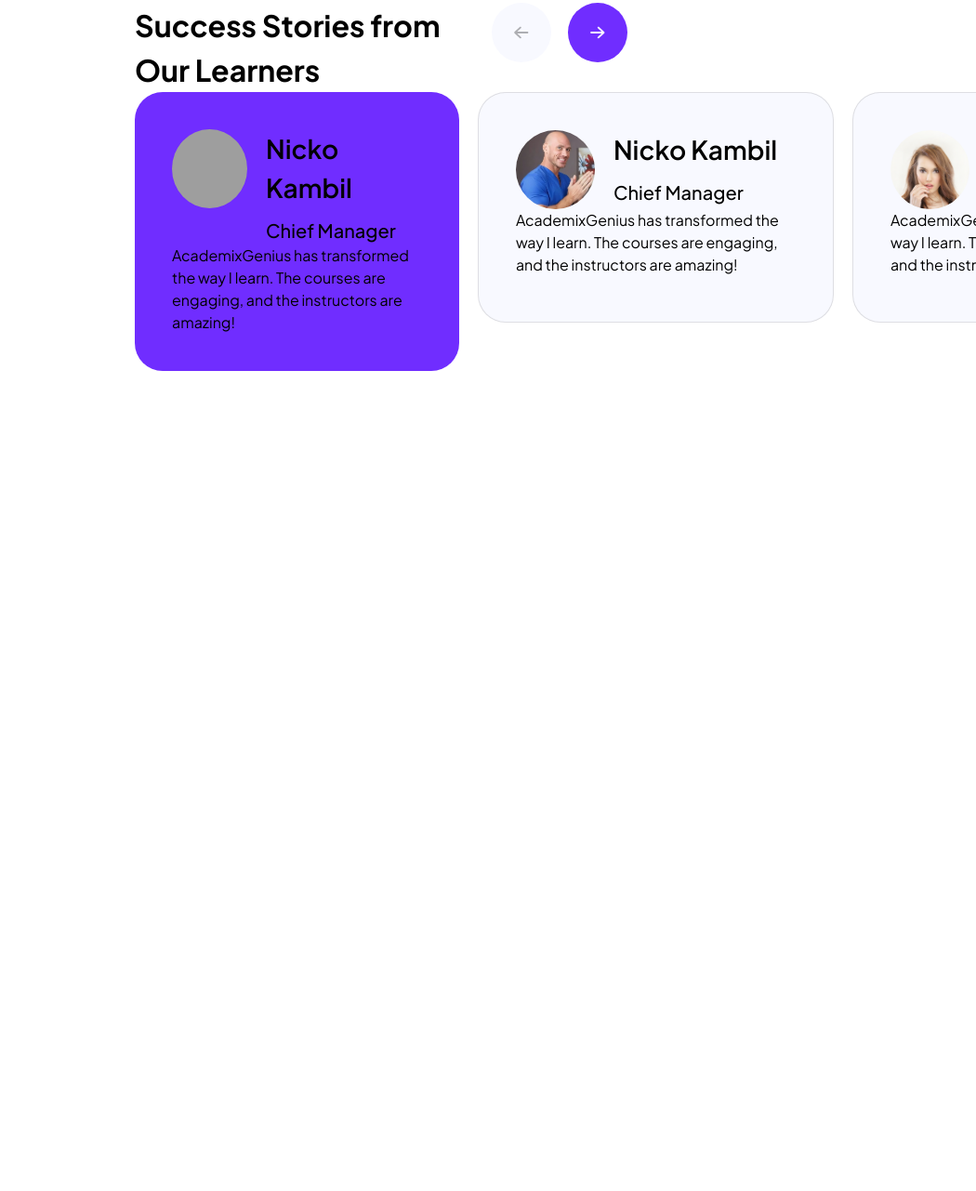
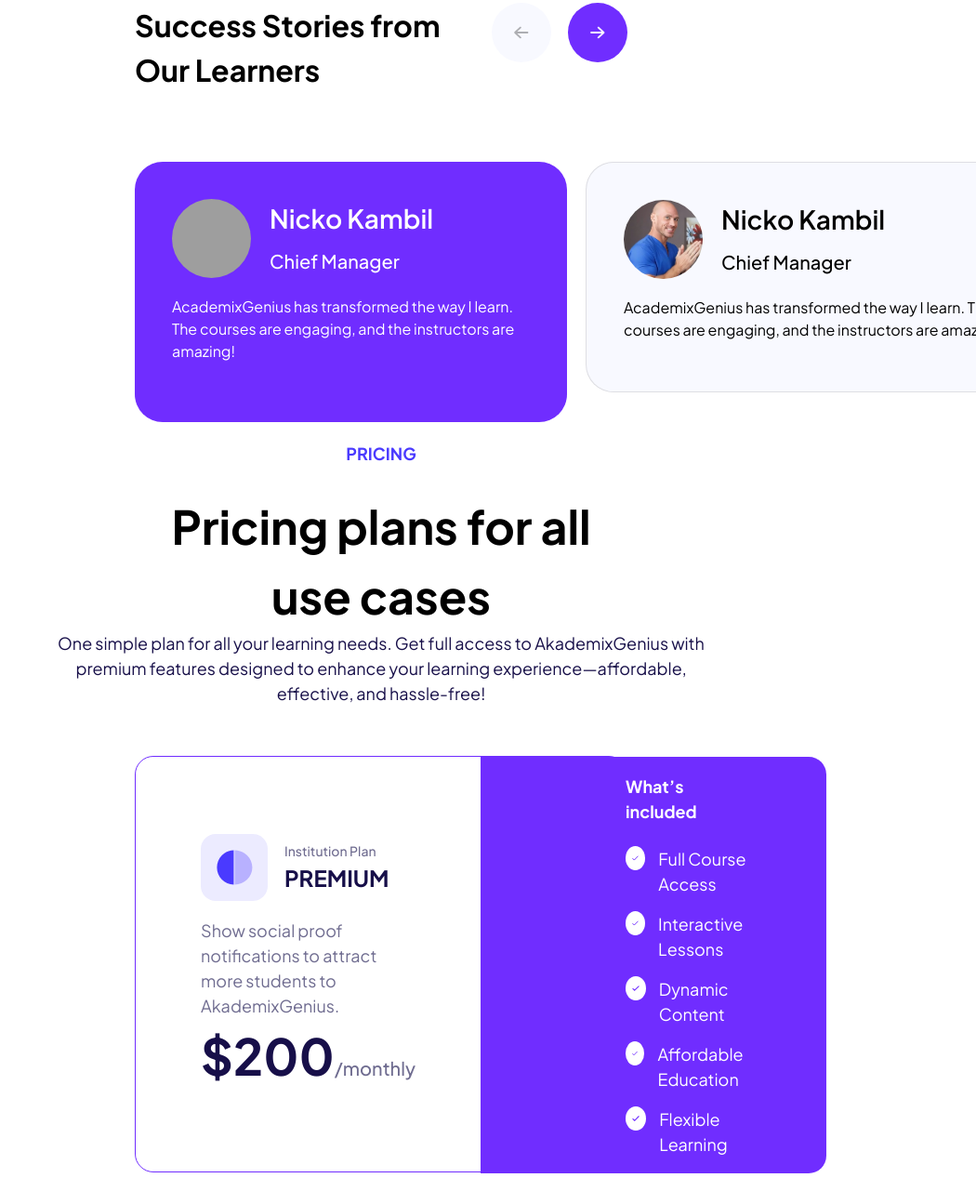
Before and after one commit to ghozheider/ag-landing_page, a plain HTML site: page index.html in a window 1280 px wide. Shown: the part 2894-4175 px from the top of the page at 93% size, without its empty margins (230-1280 px from the left). Before the commit the page ends 3293 px from the top, so only its background shows below. Drawn offline with nearby package versions, Linux system fonts and the light colour scheme; grey boxes are pictures that could not be loaded.

Commit message:
add price list

```diff
--- a/index.html
+++ b/index.html
@@ -337,10 +337,18 @@
           <!-- review arrow -->
           <div class="review-header-arrow">
             <div class="arrow-frame1">
-              <img class="arrow1" src="assets/icons/arrow-icon (2).svg" alt="">
+              <img
+                class="arrow1"
+                src="assets/icons/arrow-icon (2).svg"
+                alt=""
+              />
             </div>
             <div class="arrow-frame2">
-              <img class="arrow2" src="assets/icons/arrow-icon (1).svg" alt="">
+              <img
+                class="arrow2"
+                src="assets/icons/arrow-icon (1).svg"
+                alt=""
+              />
             </div>
           </div>
           <!-- review arrow -->
@@ -351,7 +359,11 @@
           <div class="review-container1">
             <div class="review-1">
               <div class="review-pp">
-                <img class="review-ppimg" src="assets/images/course-images-review_pp (1).jpg" alt="" />
+                <img
+                  class="review-ppimg"
+                  src="assets/images/course-images-review_pp (1).jpg"
+                  alt=""
+                />
               </div>
               <div class="review-name">
                 <p class="review-name1-h1">Nicko Kambil</p>
@@ -367,7 +379,11 @@
           <div class="review-container2">
             <div class="review-1">
               <div class="review-pp">
-                <img class="review-ppimg" src="assets/images/course-images-review_pp (3).jpg" alt="" />
+                <img
+                  class="review-ppimg"
+                  src="assets/images/course-images-review_pp (3).jpg"
+                  alt=""
+                />
               </div>
               <div class="review-name">
                 <p class="review-name1-h1">Nicko Kambil</p>
@@ -383,7 +399,11 @@
           <div class="review-container2">
             <div class="review-1">
               <div class="review-pp">
-                <img class="review-ppimg" src="assets/images/course-images-review_pp (2).jpg" alt="" />
+                <img
+                  class="review-ppimg"
+                  src="assets/images/course-images-review_pp (2).jpg"
+                  alt=""
+                />
               </div>
               <div class="review-name">
                 <p class="review-name1-h1">Nicko Kambil</p>
@@ -399,6 +419,85 @@
         <!-- review list -->
       </div>
       <!-- review -->
+
+      <!-- pricing -->
+      <div class="pricing">
+        <!-- pricing header -->
+        <div class="pricing-header">
+          <p class="pricing-h1">PRICING</p>
+          <p class="pricing-h2">Pricing plans for all use cases</p>
+          <p class="pricing-h3">
+            One simple plan for all your learning needs. Get full access to
+            AkademixGenius with premium features designed to enhance your
+            learning experience—affordable, effective, and hassle-free!
+          </p>
+        </div>
+        <!-- pricing header -->
+        <!-- pricing list -->
+        <div class="pricing-list">
+          <!-- pricing type -->
+          <div class="price">
+            <div class="price-h1">
+              <div class="price-icon">
+                <img src="assets/icons/pricing-icon-kiri.svg" alt="" />
+                <img src="assets/icons/pricing-icon-kanan.svg" alt="" />
+              </div>
+              <div>
+                <p class="price-h1-ln1">Institution Plan</p>
+                <p class="price-h1-ln2">PREMIUM</p>
+              </div>
+            </div>
+            <p class="price-h2">
+              Show social proof notifications to attract more students to
+              AkademixGenius.
+            </p>
+            <div class="price-literally">
+              <p class="price-literally-ln1">$200</p>
+              <p class="price-literally-ln2">/monthly</p>
+            </div>
+          </div>
+          <!-- pricing type -->
+          <!-- pricing feature -->
+          <div class="pricing-feature">
+            <p class="pricing-feature-h0">What’s included</p>
+            <div class="pricing-feature-included">
+              <div class="pricing-feature-header">
+                <div class="pricing-feature-header-icon">
+                  <img src="assets/icons/Check.svg" alt="" />
+                </div>
+                <p class="pricing-feature-list">Full Course Access</p>
+              </div>
+              <div class="pricing-feature-header">
+                <div class="pricing-feature-header-icon">
+                  <img src="assets/icons/Check.svg" alt="" />
+                </div>
+                <p class="pricing-feature-list">Interactive Lessons</p>
+              </div>
+              <div class="pricing-feature-header">
+                <div class="pricing-feature-header-icon">
+                  <img src="assets/icons/Check.svg" alt="" />
+                </div>
+                <p class="pricing-feature-list">Dynamic Content</p>
+              </div>
+              <div class="pricing-feature-header">
+                <div class="pricing-feature-header-icon">
+                  <img src="assets/icons/Check.svg" alt="" />
+                </div>
+                <p class="pricing-feature-list">Affordable Education</p>
+              </div>
+              <div class="pricing-feature-header">
+                <div class="pricing-feature-header-icon">
+                  <img src="assets/icons/Check.svg" alt="" />
+                </div>
+                <p class="pricing-feature-list">Flexible Learning</p>
+              </div>
+            </div>
+          </div>
+          <!-- pricing feature -->
+        </div>
+        <!-- pricing list -->
+      </div>
+      <!-- pricing -->
     </div>
     <!-- main container -->
   </body>
--- a/style.css
+++ b/style.css
@@ -349,6 +349,7 @@ body {
 .review {
   display: flex;
   flex-direction: column;
+  gap: 75px;
 }
 
 .review-header {
@@ -406,7 +407,10 @@ body {
   border-radius: 30px;
   padding: 40px;
   width: 465px;
-
+  height: 280px;
+  flex-shrink: 0;
+  gap: 19px;
+  color: #fff;
 }
 
 .review-1 {
@@ -452,4 +456,139 @@ body {
   height: 248px;
   width: 513px;
   border: 1px solid #75757533;
+  flex-shrink: 0;
+  gap: 19px;
 }
+
+/* pricing */
+.pricing {
+  display: flex;
+  flex-direction: column;
+  margin: 20px 0;
+}
+
+.pricing-header {
+  display: flex;
+  flex-direction: column;
+  align-items: center;
+  text-align: center;
+  margin-bottom: 54px;
+}
+
+.pricing-h1 {
+  margin-bottom: 27px;
+  font-size: 18px;
+  font-weight: 700;
+  color: #4A3AFF;
+}
+
+.pricing-h2 {
+  font-size: 50px;
+  font-weight: 700;
+}
+
+.pricing-h3 {
+  width: 742px;
+  font-size: 18px;
+  font-weight: 400;
+  color: #170F49;
+}
+
+.pricing-list {
+  display: flex;
+  border: 1px solid #702DFF;
+  border-radius: 20px;
+  height: 448px;
+
+}
+
+.price {
+  display: flex;
+  flex-direction: column;
+  padding: 64px 70px;
+  justify-content: center;
+}
+
+.price-h1 {
+  display: flex;
+  gap: 18px;
+  align-items: center;
+}
+
+.price-icon {
+  display: flex;
+  width: 72px;
+  height: 72px;
+  padding: 17px;
+  background-color: #ECEBFF;
+  border-radius: 16px;
+}
+
+.price-h1-ln1 {
+  font-size: 14px;
+  font-weight: 500;
+  color: #6F6C90;
+}
+.price-h1-ln2 {
+  font-size: 24px;
+  font-weight: 700;
+  color: #170F49;
+}
+.price-h2 {
+  margin-top: 18px;
+  font-size: 18px;
+  font-weight: 400;
+  color: #6F6C90;
+}
+.price-literally{
+  display: flex;
+  align-items: baseline;
+}
+.price-literally-ln1 {
+  font-size: 54px;
+  font-weight: 700;
+  color: #170F49;
+}
+.price-literally-ln2 {
+  font-size: 20px;
+  font-weight: 500;
+  color: #6F6C90;
+}
+.pricing-feature {
+  display: flex;
+  flex-direction: column;
+  justify-content: center;
+  background-color: #702DFF;
+  height: 448px;
+  width: 579px;
+  border-radius: 0 19px 19px 0;
+  padding: 84px 84px 84px 156px;
+  gap: 24px;
+}
+.pricing-feature-h0 {
+  font-size: 18px;
+  font-weight: 700;
+  color: #fff;
+}
+.pricing-feature-included {
+  display: flex;
+  flex-direction: column;
+  gap: 16px;
+}
+.pricing-feature-header {
+  display: flex;
+  gap: 14px;
+}
+.pricing-feature-header-icon {
+  display: flex;
+  background-color: #fff;
+  height: 26px;
+  width: 26px;
+  border-radius: 100%;
+  padding: 7px;
+}
+.pricing-feature-list {
+  font-size: 18px;
+  font-weight: 400;
+  color: #fff;
+}
```
Also changed, not shown: assets/icons/Check.svg (added), assets/icons/pricing-icon-kanan.svg (added), assets/icons/pricing-icon-kiri.svg (added).
